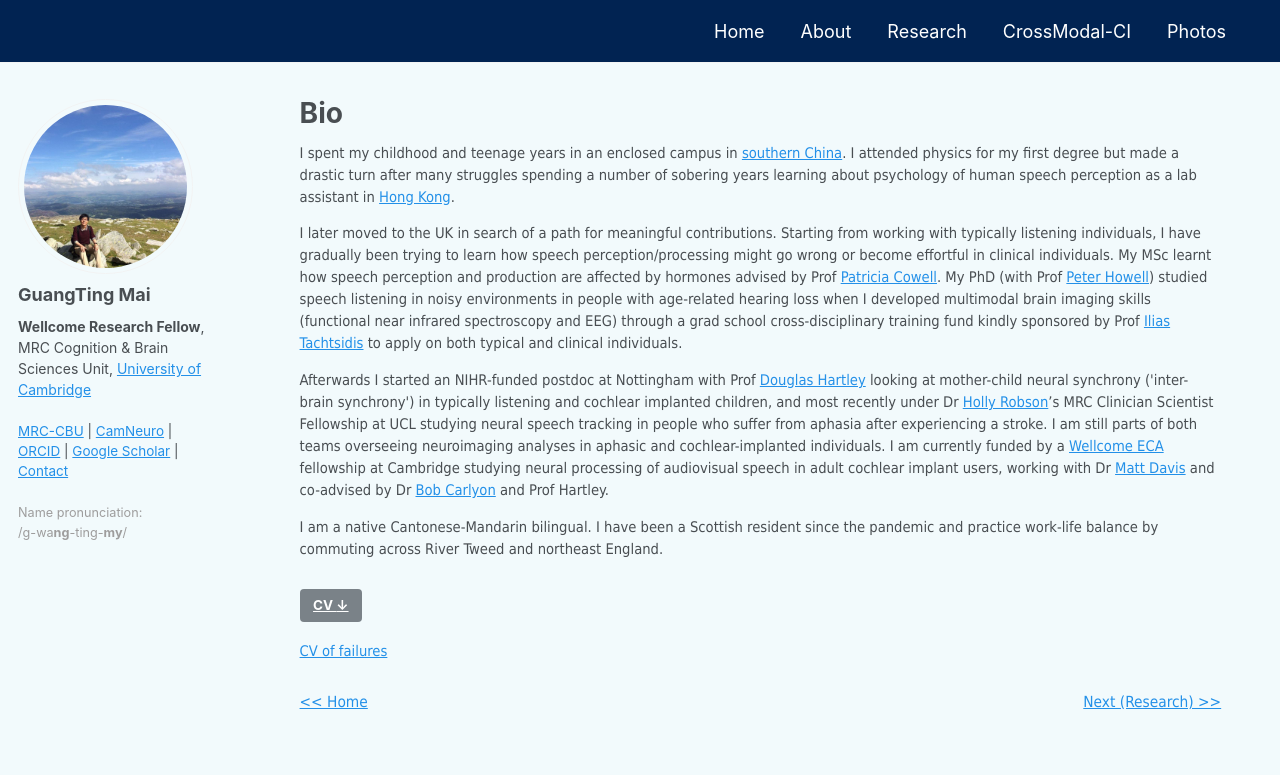
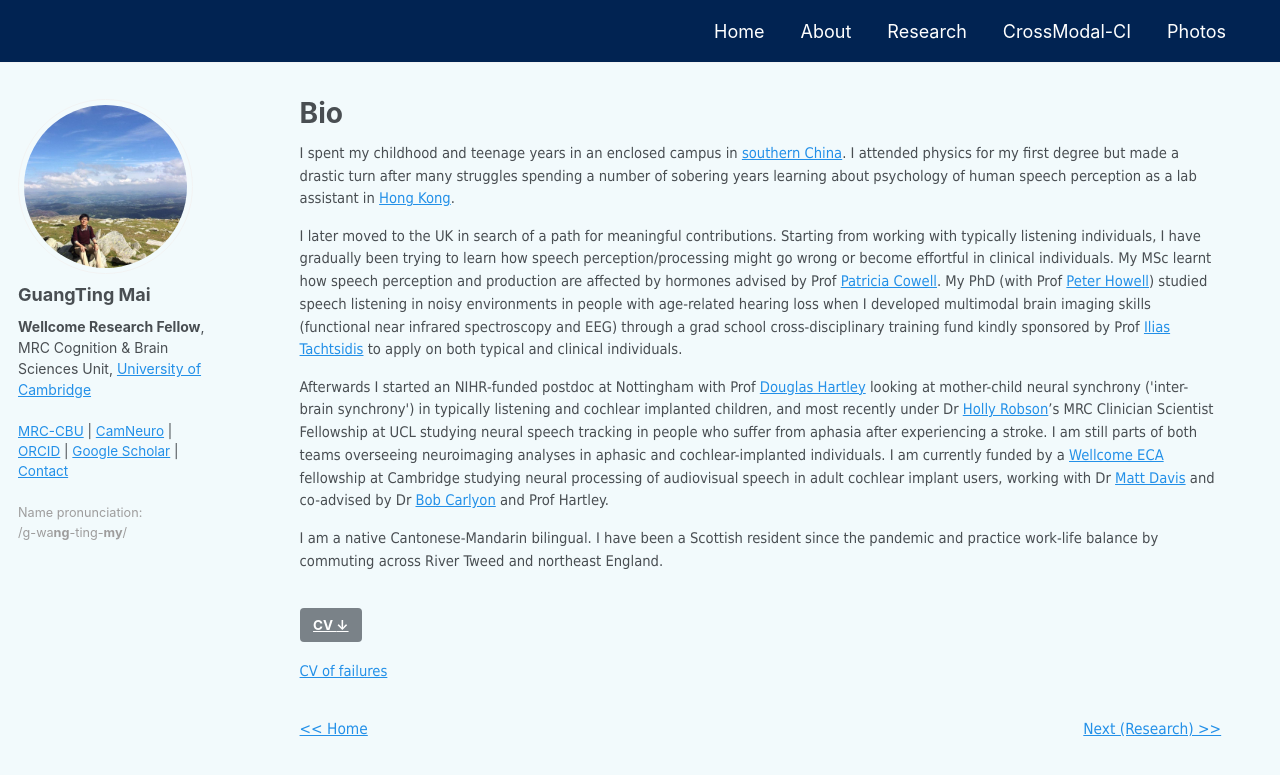
Before and after one commit to guangtingmai/guangtingmai.github.io, a Jekyll site: the page built from _pages/bio.html, in a window 1280 px wide and 900 px high. Shown: the top 775 px of the window. Built offline with Jekyll 4.4.1, drawn with Linux system fonts in a browser that asks for light colours.

Commit message:
Update bio.html

```diff
--- a/_pages/bio.html
+++ b/_pages/bio.html
@@ -4,18 +4,18 @@
 permalink: /bio/
 author_profile: true
 ---
-<p span style="font-size: 11pt;font-family: Tahoma;line-height: 1.5;display: block;margin-bottom: 0.2vh">I spent my childhood and teenage years in an enclosed
+<p span style="font-size: 11pt;font-family: Tahoma;line-height: 1.55;display: block;margin-bottom: 1vh">I spent my childhood and teenage years in an enclosed
   campus in <a href="https://en.wikipedia.org/wiki/Sun_Yat-sen_University">southern China</a>. I attended physics for my first degree but made a
   drastic turn after many struggles spending a number of sobering years learning about psychology of human speech perception as a lab assistant in
   <a href="https://www.ee.cuhk.edu.hk/~lel/research/index.html">Hong Kong</a>.</span>
-<p span style="font-size: 11pt;font-family: Tahoma;line-height: 1.5;display: block;margin-bottom: 0.2vh">I later moved to the UK in search of a path for meaningful
+<p span style="font-size: 11pt;font-family: Tahoma;line-height: 1.55;display: block;margin-bottom: 1vh">I later moved to the UK in search of a path for meaningful
   contributions. Starting from working with typically listening individuals, I have gradually been trying to learn how speech perception/processing might go wrong
   or become effortful in clinical individuals. My MSc learnt how speech perception and production are affected by hormones advised by Prof
   <a href="https://sheffield.ac.uk/ahpnm/people/human-communication-sciences/patricia-e-cowell">Patricia Cowell</a>. My PhD (with Prof
   <a href="https://profiles.ucl.ac.uk/2817-peter-howell/">Peter Howell</a>) studied speech listening in noisy environments in people with age-related hearing loss
   when I developed multimodal brain imaging skills (functional near infrared spectroscopy and EEG) through a grad school cross-disciplinary training fund kindly
   sponsored by Prof <a href="https://profiles.ucl.ac.uk/2168-ilias-tachtsidis">Ilias Tachtsidis</a> to apply on both typical and clinical individuals.</p>
-<p span style="font-size: 11pt;font-family: Tahoma;line-height: 1.5;display: block;margin-bottom: 0.2vh">Afterwards I started an NIHR-funded postdoc at
+<p span style="font-size: 11pt;font-family: Tahoma;line-height: 1.55;display: block;margin-bottom: 1vh">Afterwards I started an NIHR-funded postdoc at
   Nottingham with Prof <a href="https://www.nottingham.ac.uk/medicine/people/douglas.hartley">Douglas Hartley</a> looking at mother-child neural synchrony ('inter-brain
   synchrony') in typically listening and cochlear implanted children, and most recently under Dr <a href="https://profiles.ucl.ac.uk/82001-holly-robson">Holly Robson</a>’s
   MRC Clinician Scientist Fellowship at UCL studying neural speech tracking in people who suffer from aphasia after experiencing a stroke. I am still parts of
@@ -23,14 +23,14 @@
   <a href="https://wellcome.org/research-funding/schemes/wellcome-early-career-awards">Wellcome ECA</a> fellowship at Cambridge studying neural processing of audiovisual
   speech in adult cochlear implant users, working with Dr <a href="https://www.mrc-cbu.cam.ac.uk/people/matt.davis/">Matt Davis</a> and co-advised by Dr
   <a href="https://www.mrc-cbu.cam.ac.uk/people/bob.carlyon/">Bob Carlyon</a> and Prof Hartley.</span></p>
-<p span style="font-size: 11pt;font-family: Tahoma;line-height: 1.5;display: block;margin-bottom: 0.2vh">I am a native Cantonese-Mandarin bilingual. I have been a
+<p span style="font-size: 11pt;font-family: Tahoma;line-height: 1.55;display: block;margin-bottom: 1vh">I am a native Cantonese-Mandarin bilingual. I have been a
   Scottish resident since the pandemic and practice work-life balance by commuting across River Tweed and northeast England.</span>
 </p>
 <br>
 <div class="cv-download-links">
   <a href="{{ base_path }}/files/CV Guangting MAI Nov 2025.pdf" class="btn btn--primary">CV <strong>↓</strong></a>
 </div>
-<p span style="font-size: 11pt;font-family: Tahoma;line-height: 1.5;display: block;margin-bottom: 0.2vh"><a href="https://guangtingmai.github.io/cv-failures/">CV of failures</a></span></p>
+<p span style="font-size: 11pt;font-family: Tahoma;line-height: 1.5;display: block;margin-bottom: 1vh"><a href="https://guangtingmai.github.io/cv-failures/">CV of failures</a></span></p>
 <br>
 <div style="font-size: 11pt;font-family:Tahoma;line-height: 1.5;" class="navigation-row">
   <span><a href="https://guangtingmai.github.io/readme/"><< Home</a></span>
```
